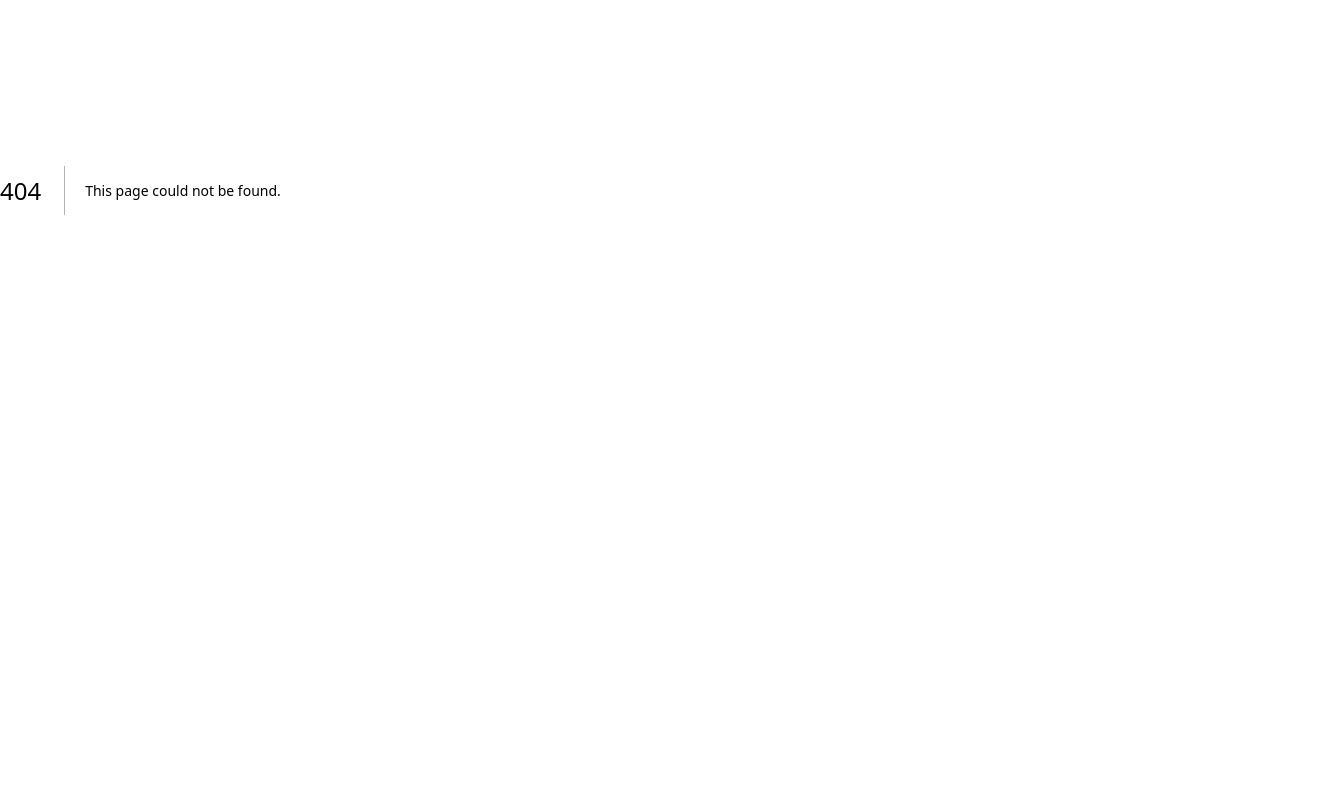
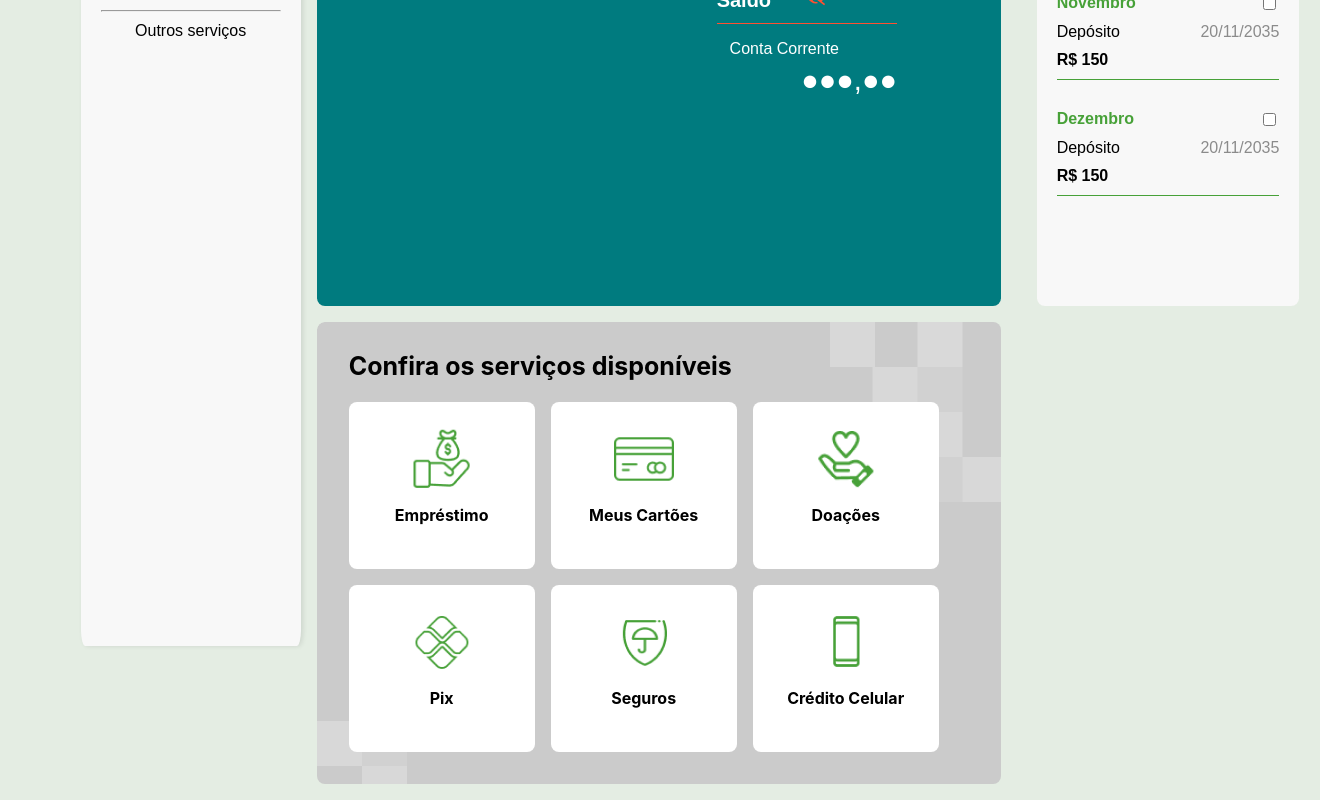
Before and after one commit to AlanGustav0/tech-challenge-fiap-01, a Next.js app: page /financeiro/servicos in a window 1280 px wide. Before the commit this address had no page. Shown: the part 210-1010 px from the top of the page, 1320 px wide, since content can reach past the window. Before the commit the page ends 800 px from the top, so only its background shows below. Built offline with nearby package versions, Linux system fonts and the light colour scheme.

Commit message:
feature: Implementação de componente de serviços

```diff
--- /dev/null
+++ b/src/app/financeiro/servicos/page.js
@@ -0,0 +1,7 @@
+import Services from "./services";
+
+const PageServices = () => {
+    return <Services />;
+};
+
+export default PageServices;
--- /dev/null
+++ b/src/app/financeiro/servicos/services.css
@@ -0,0 +1,40 @@
+.services-container{
+    background-image: url("/fundo_services.png");
+    background-repeat: no-repeat;
+    min-width: 620px;
+    font-family: "Inter", sans-serif;
+    border-radius: 8px;
+    padding: .5rem 2rem 2rem 2rem;
+}
+
+.titulo-servicos{
+    font-weight: 700;
+    font-size: 25px;
+}
+
+.card-services{
+    display:flex;
+    gap:1rem;
+    flex-wrap: wrap;
+}
+
+
+.card{
+    display: flex;
+    justify-content: center;
+    align-items: center;
+    flex-direction: column;
+    width: 30%;
+    height: 167px;
+    background-color: white ;
+    border-radius: 8px;
+    font-size: 16px;
+    font-weight: 700;
+    cursor: pointer;
+}
+
+/* Responsividade */
+@media (max-width: 768px) {
+
+
+}
--- /dev/null
+++ b/src/app/financeiro/servicos/services.js
@@ -0,0 +1,66 @@
+import "./services.css";
+import Image from "next/image";
+import Link from "next/link";
+
+const Services = () => {
+  return (
+    <div className="services-container">
+      <h2 className="titulo-servicos">Confira os serviços disponíveis</h2>
+      <section className="card-services">
+        <div className="card">
+          <Image
+            src="/icone_emprestimo.png"
+            alt="Ícone Empréstimo"
+            width={60}
+            height={60}
+          />
+          <p>Empréstimo</p>
+        </div>
+        <div className="card">
+          <Image
+            src="/icone_cartao.png"
+            alt="Ícone Cartão"
+            width={60}
+            height={60}
+          />
+          <Link href="/financeiro/servicos/cartoes">
+            <p>Meus Cartões</p>
+          </Link>
+        </div>
+        <div className="card">
+          <Image
+            src="/icone_doacao.png"
+            alt="Ícone Doação"
+            width={60}
+            height={60}
+          />
+          <p>Doações</p>
+        </div>
+        <div className="card">
+          <Image src="/icone_pix.png" alt="Ícone Pix" width={60} height={60} />
+          <p>Pix</p>
+        </div>
+        <div className="card">
+          <Image
+            src="/icone_seguros.png"
+            alt="Ícone Seguros"
+            width={60}
+            height={60}
+          />
+          <p>Seguros</p>
+        </div>
+        <div className="card">
+          <Image
+            src="/icone_credito.png"
+            alt="Ícone Crédito"
+            width={60}
+            height={60}
+          />
+          <p>Crédito Celular</p>
+        </div>
+      </section>
+    </div>
+  );
+};
+
+export default Services;
```
